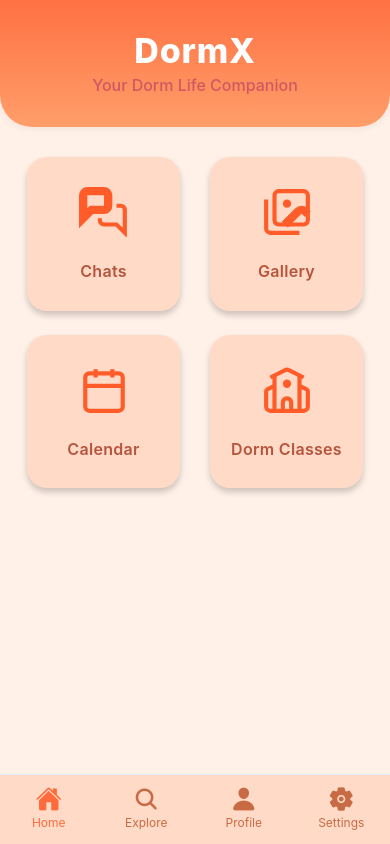
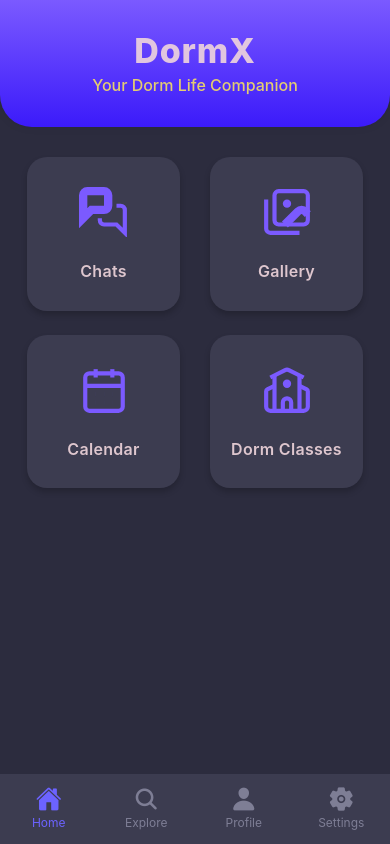
Before and after one commit to oliviabruvik/DormX, a React Native app: screen /Root in a window 390 px wide. Built offline with nearby package versions, Linux system fonts and the light colour scheme; what @react-native-vector-icons/material-design-icons would draw is missing.

Commit message:
purple back

```diff
--- a/constants/Colors.js
+++ b/constants/Colors.js
@@ -1,42 +1,39 @@
-const tintColorLight = "#FF6B3C"; // Bright orange-coral
-const tintColorDark = "#FF8B61";  // Soft sunset orange
+// Modern darker dorm life color palette
+const tintColorLight = "#6C63FF"; // Deep purple/indigo
+const tintColorDark = "#8F88FF"; // Lighter purple for dark mode
 
 export default {
-  // Core theme colors
-  primary: "#FF5C2A",        // Vivid tangerine
-  secondary: "#FF944D",      // Warm apricot
-  success: "#FFB84C",        // Golden honey
-  info: "#FFA686",           // Soft clay-peach
-  warning: "#FFD166",        // Vibrant sunshine
-  danger: "#FF4D5B",         // Warm cherry red
+  // Base colors
+  primary: "#7B5AFF", // Deep purple/indigo
+  secondary: "#626988", // Muted slate
+  success: "#2BD9A8", // Teal
+  info: "#00C9FF", // Bright blue
+  warning: "#FF8F6B", // Coral
+  danger: "#FF5E93", // Pink
 
-  // Neutrals for structure
-  light: "#FFF5ED",          // Bright cream
-  dark: "#1F130E",           // Espresso brown
+  // Neutrals
+  light: "#2C2C3E", // Dark blue-gray (light mode background)
+  dark: "#13131A", // Near black (dark mode background)
 
-  // Light mode
+  // Light mode (actually darker theme)
   light: {
-    text: "#3B1E14",               // Deep coffee brown
-    background: "#FFF1E8",         // Light peach base
+    text: "#FFFFFF", // White text
+    background: "#2C2C3E", // Dark blue-gray
     tint: tintColorLight,
-    tabIconDefault: "#C86B45",     // Muted clay
+    tabIconDefault: "#7E7E95", // Muted purple-gray
     tabIconSelected: tintColorLight,
-    cardBackground: "#FFDAC7",     // Soft apricot card
-    borderColor: "#FFBFA6",        // Peach outline
-    mutedText: "#9C6652",
-    placeholder: "#C49785",
+    cardBackground: "#3C3C50", // Slightly lighter than background
+    borderColor: "#484860", // Medium gray with purple undertone
   },
 
-  // Dark mode
+  // Dark mode (even darker)
   dark: {
-    text: "#FFFFFF",
-    background: "#2A150F",         // Dark terracotta
+    text: "#FFFFFF", // White
+    background: "#2D2B46", // Near black
     tint: tintColorDark,
-    tabIconDefault: "#FF9E7A",
+    tabIconDefault: "#7E7E95", // Muted purple-gray
     tabIconSelected: tintColorDark,
-    cardBackground: "#3D1E15",     // Cocoa backdrop
-    borderColor: "#6B392A",        // Burnt sienna
-    mutedText: "#D79E8D",
-    placeholder: "#A67160",
+    cardBackground: "#23232E", // Very dark gray
+    borderColor: "#303045", // Dark border
   },
 };
--- a/navigation/BottomTabNavigator.js
+++ b/navigation/BottomTabNavigator.js
@@ -28,7 +28,7 @@ export default function BottomTabNavigator() {
         tabBarInactiveTintColor: Colors[theme]?.tabIconDefault,
         tabBarStyle: {
           backgroundColor: Colors[theme]?.cardBackground,
-          borderTopColor: "#E7E9FF",
+          borderTopColor: Colors[theme]?.cardBackground,
           borderTopWidth: 1,
           paddingBottom: 9,
           paddingTop: 5,
--- a/screens/HomeScreen.js
+++ b/screens/HomeScreen.js
@@ -143,7 +143,7 @@ export default function HomeScreen({ navigation }) {
   return (
     <SafeAreaView style={[styles.container, { backgroundColor: Colors[theme].background }]}>
       <LinearGradient
-        colors={["#FF7143", "#FF9E6A"]}
+        colors={["#7B5AFF", "#3B1AFA"]}
         style={styles.header}
       >
         <Text style={styles.title}>DormX</Text>
@@ -179,12 +179,12 @@ const styles = StyleSheet.create({
     fontSize: 34,
     fontWeight: "800",
     letterSpacing: 0.8,
-    color: "#FFFFFF",
+    color: "rgba(240, 213, 220, 0.9)",
   },
   subtitle: {
     fontSize: 16,
     fontWeight: "500",
-    color: "rgba(198, 72, 99, 0.8)",
+    color: "rgb(228, 205, 113)",
     marginTop: 4,
   },
 
@@ -218,7 +218,7 @@ const styles = StyleSheet.create({
     fontWeight: "600",
     letterSpacing: 0.3,
     textAlign: "center",
-    color: "#B6543D", // Warm terracotta tone
+    color: "rgba(240, 213, 220, 0.9)",
   },
 
 
```
